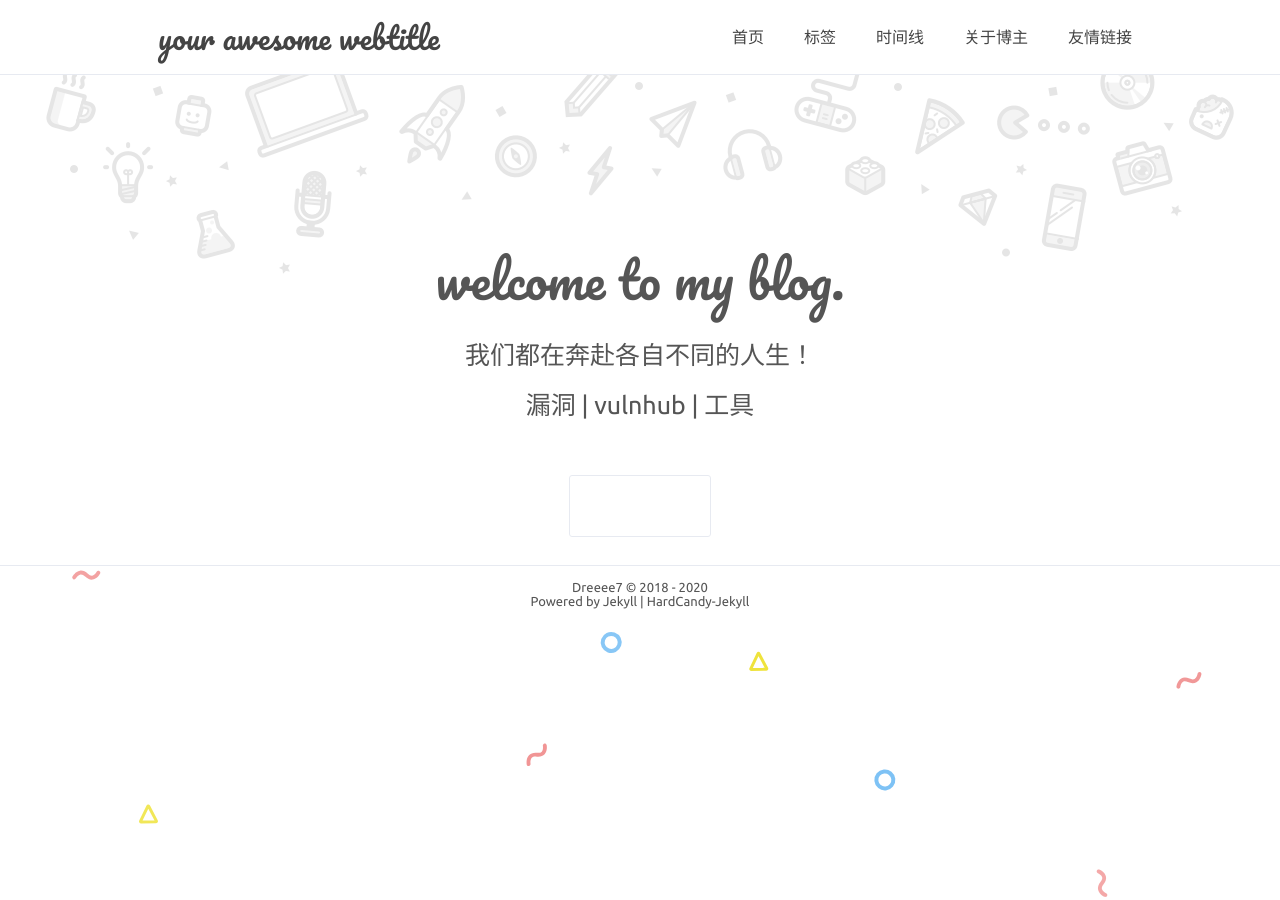
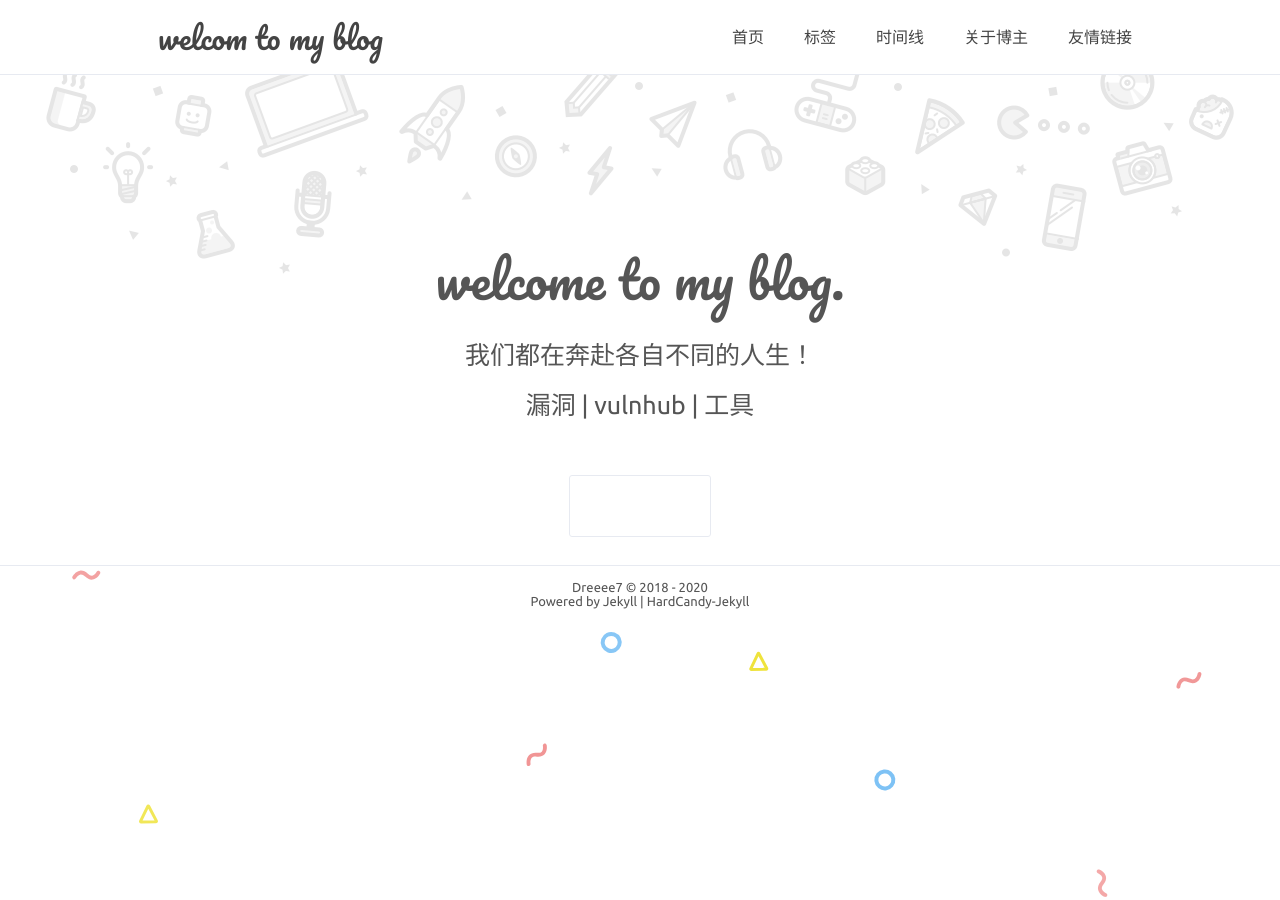
Before and after one commit to Dreeee7/Dreeee7.github.io, a Jekyll site: the page built from index.html, in a window 1280 px wide. Built offline with Jekyll 4.4.1, drawn with Linux system fonts in a browser that asks for light colours; comment, search, counter and statistics services are not loaded.

Commit message:
Update _config.yml

```diff
--- a/_config.yml
+++ b/_config.yml
@@ -16,14 +16,14 @@
 author: true
 name: 'Dreeee7'
 NickName: '壮壮'
-webtitle: 'your awesome webtitle'
-bio: 'your awesome bio'
+webtitle: 'welcom to my blog'
+bio: 'https://blog.csdn.net/qq_42032483'
 about: true
 aboutyou: '练习时长两月半的渗透测试练习生'
-portraits: '/assets/profile.jpeg' # your portraits image file path
+portraits: '/assets/my.png' # your portraits image file path
 
 # SNS
-SNS: true
+SNS: false
 SNS-icon: #['Facebook', 'weibo', 'qq', 'github', 'Dribbble', 'Twitter', 'instagram', 'weixin', 'Codepen']
   mail: 'mailto:abc@gmail.com'
   weixin: '' # 你的微信二维码存放的地址
@@ -59,7 +59,7 @@
 
 # 友情链接
 friends:
-  jekyll: 'https://www.jekyll.com.cn/'
+  渣渣昆: 'https://jiangkunzhang.github.io/'
 
 # 评论 最佳体验 在disqus、livere和Gitment之间三选一
 # disqus 评论
```
